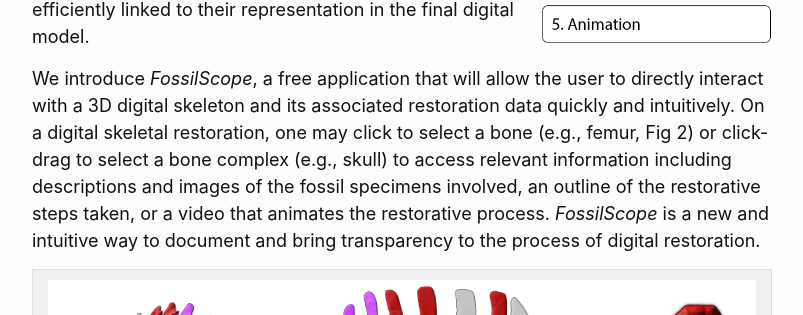
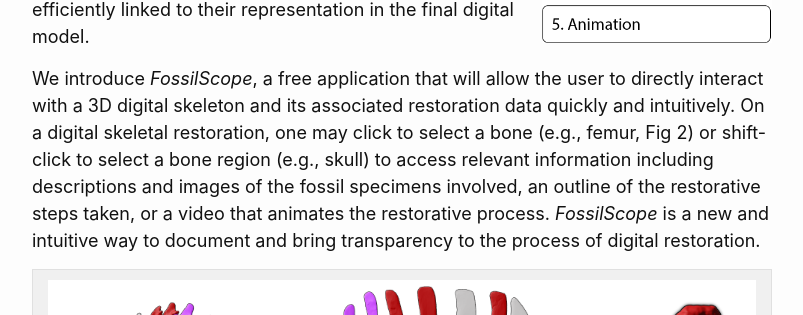
Before and after one commit to rpdevries/rpdevries.github.io, a Jekyll site: the page built from SoftwareDevelopment.md, in a window 1280 px wide and 900 px high, scrolled down 1432 px. Shown: the part 192-507 px from the top of the window, without its empty margins (238-1041 px from the left). Built offline with Jekyll 4.4.1, drawn with Linux system fonts in a browser that asks for light colours.

Commit message:
Update SoftwareDevelopment.md

```diff
--- a/SoftwareDevelopment.md
+++ b/SoftwareDevelopment.md
@@ -35,7 +35,7 @@
 
 Each of these steps can involve numerous decisions and manipulations that are largely undocumented and difficult to reproduce. The digital files for fossil specimens and their manipulations during the restoration process need to be efficiently linked to their representation in the final digital model.
 
-We introduce *FossilScope*, a free application that will allow the user to directly interact with a 3D digital skeleton and its associated restoration data quickly and intuitively. On a digital skeletal restoration, one may click to select a bone (e.g., femur, Fig 2) or click-drag to select a bone complex (e.g., skull) to access relevant information including descriptions and images of the fossil specimens involved, an outline of the restorative steps taken, or a video that animates the restorative process. *FossilScope* is a new and intuitive way to document and bring transparency to the process of digital restoration.
+We introduce *FossilScope*, a free application that will allow the user to directly interact with a 3D digital skeleton and its associated restoration data quickly and intuitively. On a digital skeletal restoration, one may click to select a bone (e.g., femur, Fig 2) or shift-click to select a bone region (e.g., skull) to access relevant information including descriptions and images of the fossil specimens involved, an outline of the restorative steps taken, or a video that animates the restorative process. *FossilScope* is a new and intuitive way to document and bring transparency to the process of digital restoration.
 
 | <img src="/assets/FossilScope_MainFig.png" alt="Click-to-select in FossilScope." width=1000px> |
 |:--:|
```
